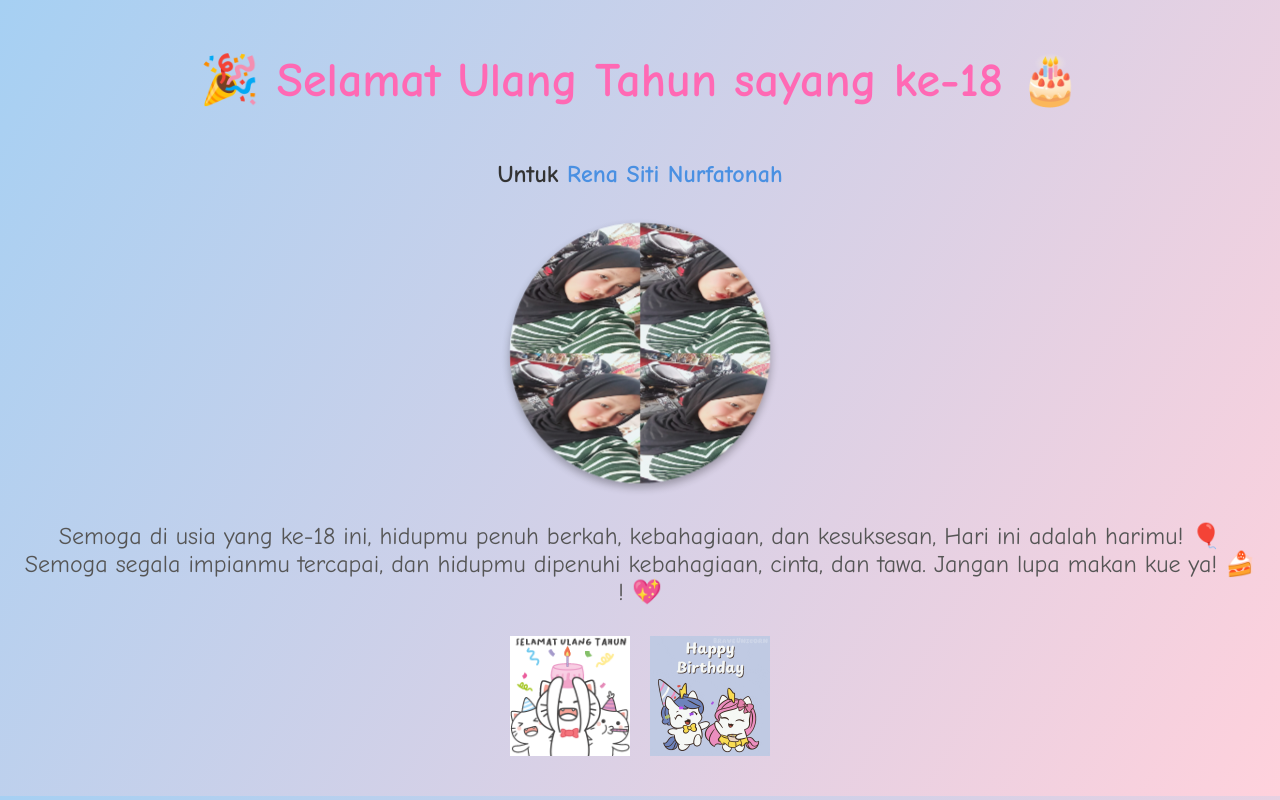
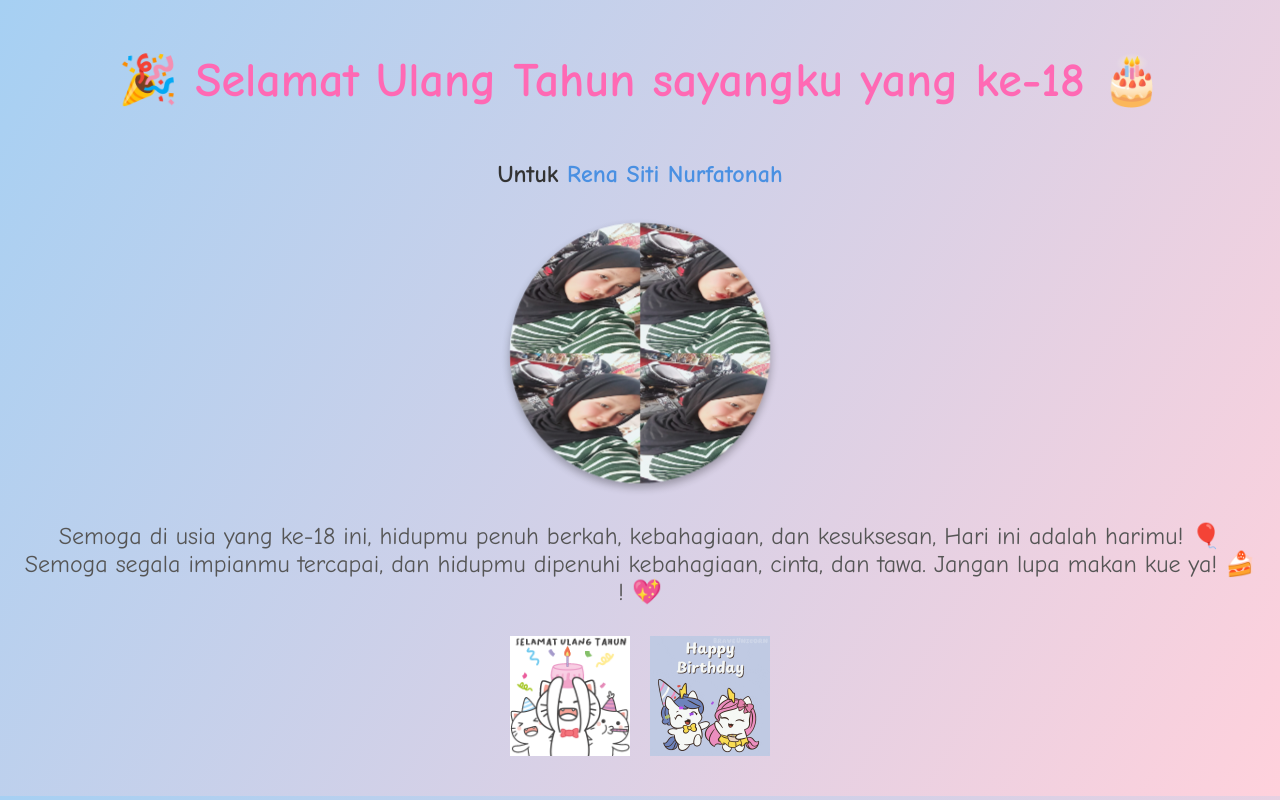
Before and after one commit to Zekizimah01/Happy-Brithday, a plain HTML site: page index.html in a window 1280 px wide. Drawn offline with Linux system fonts and the light colour scheme.

Commit message:
Update index.html
edit bagian selamat ulang tahunya supaya lebih bagus

```diff
--- a/index.html
+++ b/index.html
@@ -8,7 +8,7 @@
 </head>
 <body>
     <div class="container">
-        <h1 class="animated-text">🎉 Selamat Ulang Tahun sayang ke-18 🎂</h1>
+        <h1 class="animated-text">🎉 Selamat Ulang Tahun sayangku yang ke-18 🎂</h1>
         <h2 class="nama">Untuk <span id="nama">[Rena siti Nurfatonah]</span></h2>
 
         <div class="foto-container">
```
